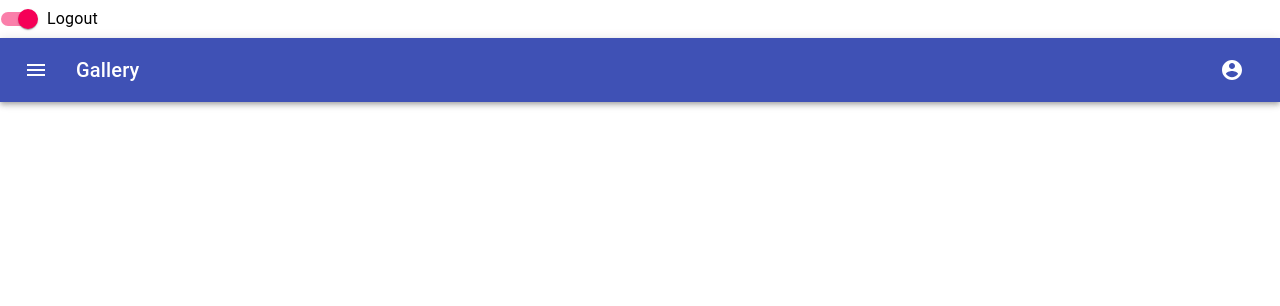
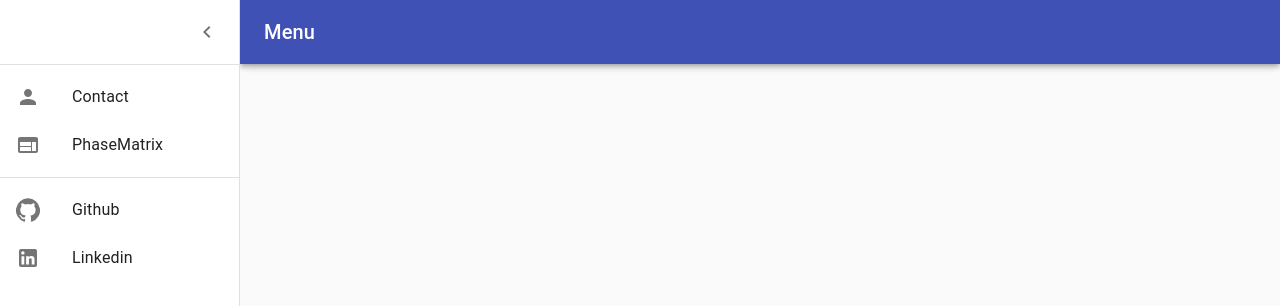
Before and after one commit to PMatrixMedia/react-aframe, a React (Create React App) app: page / in a window 1280 px wide. Both pictures are taken after a click on the button "open drawer". Shown: the top 306 px of the page. Built offline with nearby package versions, Linux system fonts and the light colour scheme.

Commit message:
added a appbar and drawer to aframescene

```diff
--- a/src/components/appbar/menuappbar.js
+++ b/src/components/appbar/menuappbar.js
@@ -1,34 +1,109 @@
+/* eslint-disable no-unused-vars */
+/* eslint-disable no-undef */
+/* eslint-disable react/jsx-no-undef */
 import React from 'react';
-import { makeStyles } from '@material-ui/core/styles';
+import clsx from 'clsx';
+import { makeStyles, useTheme } from '@material-ui/core/styles';
+import Drawer from '@material-ui/core/Drawer';
+import CssBaseline from '@material-ui/core/CssBaseline';
 import AppBar from '@material-ui/core/AppBar';
 import Toolbar from '@material-ui/core/Toolbar';
+import List from '@material-ui/core/List';
 import Typography from '@material-ui/core/Typography';
+import Divider from '@material-ui/core/Divider';
 import IconButton from '@material-ui/core/IconButton';
 import MenuIcon from '@material-ui/icons/Menu';
+import ChevronLeftIcon from '@material-ui/icons/ChevronLeft';
+import ChevronRightIcon from '@material-ui/icons/ChevronRight';
+import ListItem from '@material-ui/core/ListItem';
+import ListItemIcon from '@material-ui/core/ListItemIcon';
+import ListItemText from '@material-ui/core/ListItemText';
 import AccountCircle from '@material-ui/icons/AccountCircle';
 import Switch from '@material-ui/core/Switch';
 import FormControlLabel from '@material-ui/core/FormControlLabel';
 import FormGroup from '@material-ui/core/FormGroup';
 import MenuItem from '@material-ui/core/MenuItem';
 import Menu from '@material-ui/core/Menu';
+import PersonIcon from '@material-ui/icons/Person';
+import WebIcon from '@material-ui/icons/Web';
+import LinkedInIcon from '@material-ui/icons/LinkedIn';
+import InboxIcon from '@material-ui/icons/Inbox';
+import GitHubIcon from '@material-ui/icons/GitHub';
+import MailIcon from '@material-ui/icons/Mail';
+
+const drawerWidth = 240;
 
 const useStyles = makeStyles(theme => ({
   root: {
-    flexGrow: 1,
-  },
+    display: 'flex',
+},
+appBar: {
+  transition: theme.transitions.create(['margin', 'width'], {
+    easing: theme.transitions.easing.sharp,
+    duration: theme.transitions.duration.leavingScreen,
+  }),
+},
+appBarShift: {
+  width: `calc(100% - ${drawerWidth}px)`,
+  marginLeft: drawerWidth,
+  transition: theme.transitions.create(['margin', 'width'], {
+    easing: theme.transitions.easing.easeOut,
+    duration: theme.transitions.duration.enteringScreen,
+  }),
+},
   menuButton: {
     marginRight: theme.spacing(2),
   },
-  title: {
+  hide: {
+    display: 'none',
+  },
+  drawer: {
+    width: drawerWidth,
+    flexShrink: 0,
+  },
+  drawerPaper: {
+    width: drawerWidth,
+  },
+  drawerHeader: {
+    display: 'flex',
+    alignItems: 'center',
+    padding: theme.spacing(0, 1),
+    ...theme.mixins.toolbar,
+    justifyContent: 'flex-end',
+  },
+  content: {
     flexGrow: 1,
+    padding: theme.spacing(3),
+    transition: theme.transitions.create('margin', {
+      easing: theme.transitions.easing.sharp,
+      duration: theme.transitions.duration.leavingScreen,
+    }),
+    marginLeft: -drawerWidth,
+  },
+  contentShift: {
+    transition: theme.transitions.create('margin', {
+      easing: theme.transitions.easing.easeOut,
+      duration: theme.transitions.duration.enteringScreen,
+    }),
+    marginLeft: 0,
   },
 }));
 
+
 export default function MenuAppBar() {
   const classes = useStyles();
+  const theme = useTheme();
+  const [open, setOpen] = React.useState(false);
   const [auth, setAuth] = React.useState(true);
   const [anchorEl, setAnchorEl] = React.useState(null);
-  const open = Boolean(anchorEl);
+
+  const handleDrawerOpen = () => {
+    setOpen(true);
+  };
+
+  const handleDrawerClose = () => {
+    setOpen(false);
+  };
 
   const handleChange = event => {
     setAuth(event.target.checked);
@@ -44,53 +119,67 @@ export default function MenuAppBar() {
 
   return (
     <div className={classes.root}>
-      <FormGroup>
-        <FormControlLabel
-          control={<Switch checked={auth} onChange={handleChange} aria-label="login switch" />}
-          label={auth ? 'Logout' : 'Login'}
-        />
-      </FormGroup>
-      <AppBar position="static">
+    <CssBaseline />
+      <AppBar position="fixed"
+              className={clsx(classes.appBar, {
+              [classes.appBarShift]: open,
+             })}>
         <Toolbar>
-          <IconButton edge="start" className={classes.menuButton} color="inherit" aria-label="menu">
-            <MenuIcon />
+          <IconButton
+          className={classes.menuButton}
+          color="inherit"
+          aria-label="open drawer"
+          onClick={handleDrawerOpen}
+          edge="start"
+          className={clsx(classes.menuButton, open && classes.hide)}>
+          <MenuIcon />
           </IconButton>
           <Typography variant="h6" className={classes.title}>
-            Gallery
+            Menu
           </Typography>
-          {auth && (
-            <div>
-              <IconButton
-                aria-label="account of current user"
-                aria-controls="menu-appbar"
-                aria-haspopup="true"
-                onClick={handleMenu}
-                color="inherit"
-              >
-                <AccountCircle />
-              </IconButton>
-              <Menu
-                id="menu-appbar"
-                anchorEl={anchorEl}
-                anchorOrigin={{
-                  vertical: 'top',
-                  horizontal: 'right',
-                }}
-                keepMounted
-                transformOrigin={{
-                  vertical: 'top',
-                  horizontal: 'right',
-                }}
-                open={open}
-                onClose={handleClose}
-              >
-                <MenuItem onClick={handleClose}>Profile</MenuItem>
-                <MenuItem onClick={handleClose}>My account</MenuItem>
-              </Menu>
-            </div>
-          )}
         </Toolbar>
       </AppBar>
-    </div>
+      <Drawer
+        className={classes.drawer}
+        variant="persistent"
+        anchor="left"
+        open={open}
+        classes={{
+          paper: classes.drawerPaper,
+        }}
+      >
+        <div className={classes.drawerHeader}>
+          <IconButton onClick={handleDrawerClose}>
+            {theme.direction === 'ltr' ? <ChevronLeftIcon /> : <ChevronRightIcon />}
+          </IconButton>
+        </div>
+        <Divider />
+        <List>
+          {['Contact', 'PhaseMatrix'].map((text, index) => (
+            <ListItem button key={text}>
+              <ListItemIcon>
+              {index % 2 === 0 ? <PersonIcon /> : <WebIcon href='https://www.phasematrixmedia.online' /> }
+              </ListItemIcon>
+              <ListItemText primary={text} />
+            </ListItem>
+          ))}
+        </List>
+        <Divider />
+        <List>
+          {['Github', 'Linkedin'].map((text, index) => (
+            <ListItem button key={text}>
+              <ListItemIcon>{index % 2 === 0 ? <GitHubIcon href='https://github.com/PMatrixMedia'/> : <LinkedInIcon />}</ListItemIcon>
+              <ListItemText primary={text} />
+            </ListItem>
+          ))}
+        </List>
+      </Drawer>
+      <main
+        className={clsx(classes.content, {
+          [classes.contentShift]: open,
+        })}
+      />
+        <div className={classes.drawerHeader} />
+        </div>
   );
 }
--- a/src/components/vrscene/stylesheet.css
+++ b/src/components/vrscene/stylesheet.css
@@ -1,4 +1,4 @@
 a-scene {
-    height: 1064px;
-    width: 2382px;
+    height: 1106px;
+    width: 2378px;
   }
```
